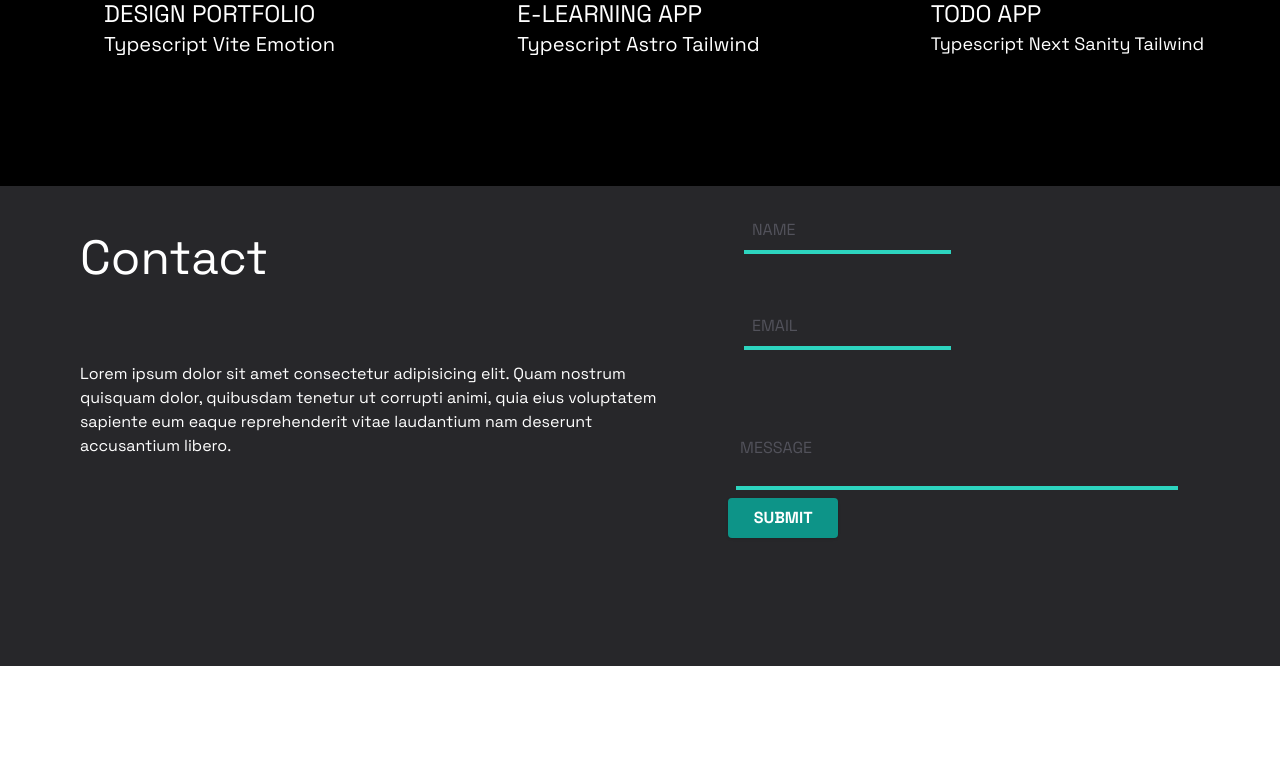
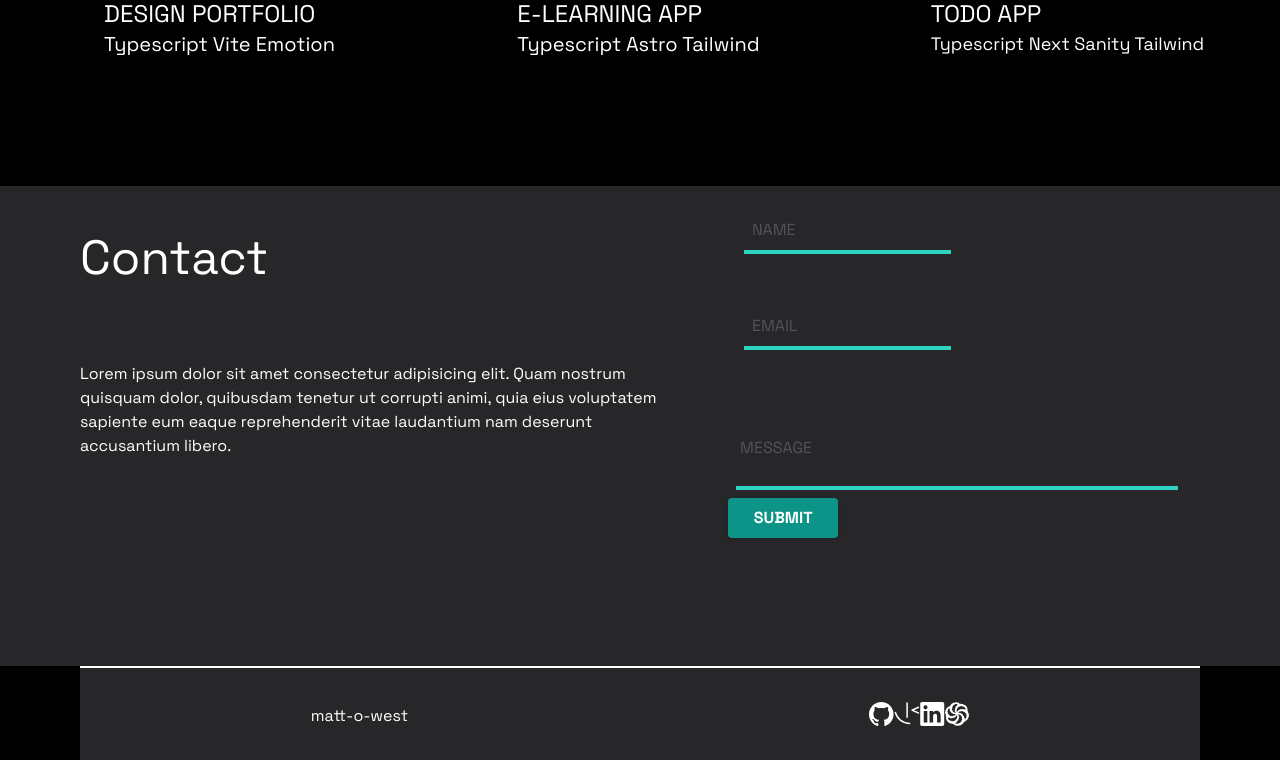
Before and after one commit to matt-o-west/portfolio-v1, a React (Vite) app: page / in a window 1280 px wide. Shown: the part 1146-1906 px from the top of the page. Before the commit the page ends 1812 px from the top, so only its background shows below. Built offline with nearby package versions, Linux system fonts and the light colour scheme.

Commit message:
working on footer

```diff
--- a/src/App.css
+++ b/src/App.css
@@ -10,5 +10,5 @@
 @font-face {
   font-family: 'Space Grotesk';
   src: local('Space Grotesk'),
-  url('../public/fonts/SpaceGrotesk-VariableFont_wght.ttf');
+  url('/fonts/SpaceGrotesk-VariableFont_wght.ttf');
 }
--- a/src/App.jsx
+++ b/src/App.jsx
@@ -7,6 +7,7 @@ import Skills from './Skills'
 import Projects from './Projects'
 import Overlay from './Overlay'
 import Contact from './Contact'
+import Footer from './Footer'
 import 'tailwindcss/tailwind.css'
 
 function App() {
@@ -19,6 +20,7 @@ function App() {
       <Skills />
       <Projects />
       <Contact />
+      <Footer />
       <Overlay />
     </div>
   )
--- /dev/null
+++ b/src/Footer.jsx
@@ -0,0 +1,43 @@
+import React from 'react'
+
+const Footer = () => {
+  return (
+    <footer>
+      <div className='flex flex-row justify-around bg-zinc-800 text-white py-8 border-t-2 border-white mx-20'>
+        <p className='font-600 pt-1'>matt-o-west</p>
+        <div className='flex flex-row items-center justify-center'>
+          <a href='' className='font-600 top-0 left-0'>
+            <img
+              src='/images/icon-github.svg'
+              alt='github'
+              className='hover:scale-125 hover:transition-all hover:ease-in-out'
+            />
+          </a>
+          <a href='' className='font-600 top-0 left-0'>
+            <img
+              src='/images/icon-frontend-mentor.svg'
+              alt='frontend-mentor'
+              className='hover:scale-125 hover:transition-all hover:ease-in-out'
+            />
+          </a>
+          <a href='' className='font-600'>
+            <img
+              src='/images/icon-linkedin.svg'
+              alt='linkedin'
+              className='hover:scale-125 hover:transition-all hover:ease-in-out'
+            />
+          </a>
+          <a href='' className='font-600'>
+            <img
+              src='/images/icon-codewars.svg'
+              alt='codewars'
+              className=' hover:scale-125 hover:transition-all hover:ease-in-out w-6 fill-white'
+            />
+          </a>
+        </div>
+      </div>
+    </footer>
+  )
+}
+
+export default Footer
```
